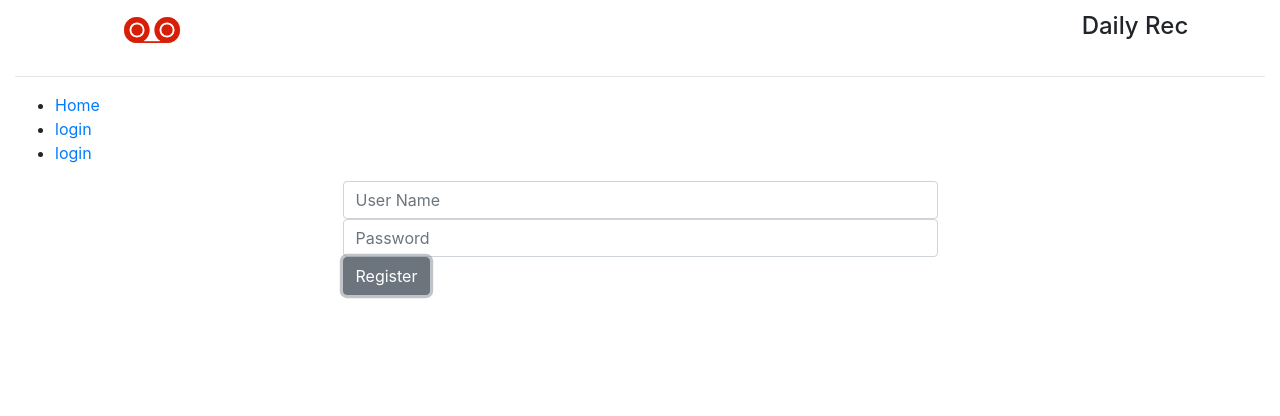
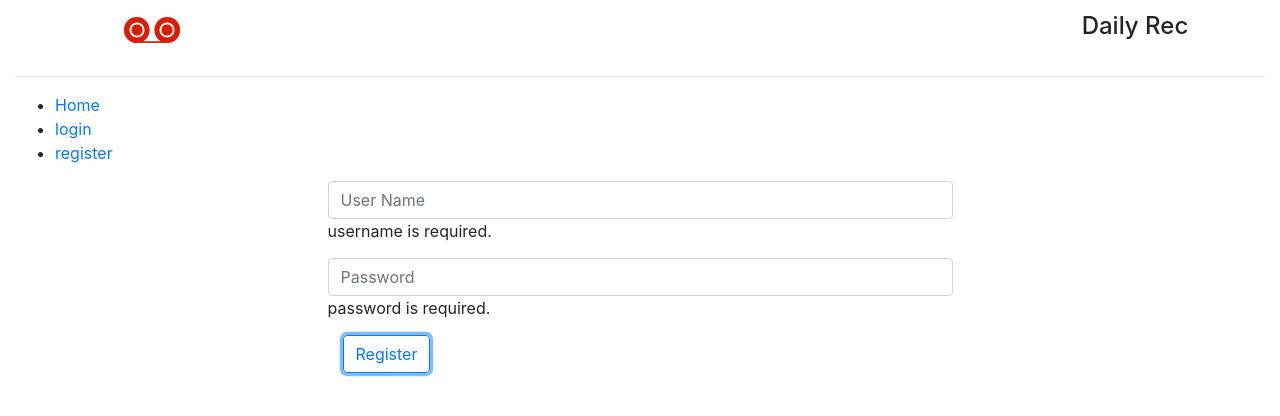
Before and after one commit to Dreamer0526/daily-rec, a React (Create React App) app: page /register in a window 1280 px wide. Both pictures are taken after a click on the button "Register". Shown: the top 416 px of the page. Built offline with nearby package versions, Linux system fonts and the light colour scheme.

Commit message:
finish first story of registration on UI

```diff
--- a/src/App.jsx
+++ b/src/App.jsx
@@ -11,7 +11,7 @@ class App extends Component {
   render() {
     return (
       <BrowserRouter>
-        <div class="container-fluid">
+        <div className="container-fluid">
           <Header />
           <ul>
             <li>
@@ -21,7 +21,7 @@ class App extends Component {
               <Link to="/login">login</Link>
             </li>
             <li>
-              <Link to="/register">login</Link>
+              <Link to="/register">register</Link>
             </li>
           </ul>
           <Col xs={12} md={{ size: 8, offset: 2 }} lg={{ size: 6, offset: 3 }}>
--- a/src/pages/Register.jsx
+++ b/src/pages/Register.jsx
@@ -1,39 +1,127 @@
 import React, { Component } from "react";
-import { Form, Input, Button } from "reactstrap";
+import { Form, Input, Button, Fade, Row, Alert } from "reactstrap";
+import { register } from "../services/authServices";
+
+const originFields = {
+  username: {
+    value: "",
+    alert: ""
+  },
+  password: {
+    value: "",
+    alert: ""
+  }
+};
 
 class Register extends Component {
   constructor() {
     super();
+
     this.state = {
-      username: "",
-      password: ""
+      alert: "",
+      disabled: false,
+      fields: originFields
     };
+  }
+
+  validateForm() {
+    let isValidated = true;
+
+    let { fields } = this.state;
+
+    for (const fieldName in fields) {
+      const fieldContent = fields[fieldName];
+
+      if (!fieldContent.value) {
+        // add alert text in fieldContent and update fields
+        fields = {
+          ...fields,
+          [fieldName]: {
+            ...fieldContent,
+            alert: `${fieldName} is required.`
+          }
+        };
+        isValidated = false;
+      }
+    }
+
+    this.setState({ fields });
+    return isValidated;
+  }
+
+  async submit() {
+    if (!this.validateForm()) return;
+
+    this.setState({ disabled: true });
+
+    const { username, password } = this.state.fields;
+    const form = {
+      username: username.value,
+      password: password.value
+    };
+
+    try {
+      await register(form);
+    } catch (error) {
+      this.setState({ alert: "User name is used" });
+    } finally {
+      this.setState({ disabled: false });
+    }
   }
 
   handleOnChange(event) {
     const { name, value } = event.target;
-    this.setState({ [name]: value });
+
+    const { fields } = this.state;
+    const modified = {
+      ...fields,
+      [name]: {
+        ...fields[name],
+        value
+      }
+    };
+
+    this.setState({ fields: modified });
   }
 
   render() {
-    const { username, password } = this.state;
+    const { alert, disabled, fields } = this.state;
+    const { username, password } = fields;
 
     return (
       <Form id="form-register">
+        {alert && <Alert color="warning">{alert}</Alert>}
+        <Row className="half-margin-bottom">
           <Input
             name="username"
             placeholder="User Name"
-          value={username}
+            value={username.value}
             onChange={this.handleOnChange.bind(this)}
           />
+          <Fade in={username.alert} tag={"span"}>
+            {username.alert}
+          </Fade>
+        </Row>
+        <Row className="half-margin-bottom">
           <Input
             name="password"
             type="password"
             placeholder="Password"
-          value={password}
+            value={password.value}
             onChange={this.handleOnChange.bind(this)}
           />
-        <Button onClick={() => console.log(this.state)}> Register </Button>
+          <Fade in={password.alert} tag={"span"}>
+            {password.alert}
+          </Fade>
+        </Row>
+        <Button
+          outline
+          color="primary"
+          disabled={disabled}
+          onClick={() => this.submit()}
+        >
+          Register
+        </Button>
       </Form>
     );
   }
--- /dev/null
+++ b/src/paths/authApiPaths.js
@@ -0,0 +1,7 @@
+import {
+  baseApiPath
+} from "./baseApiPaths";
+
+export const pathToAuth = `${baseApiPath}/auth`;
+export const pathToRegister = `${pathToAuth}/register`;
+export const pathToLogin = `${pathToAuth}/login`;
--- /dev/null
+++ b/src/paths/baseApiPaths.js
@@ -0,0 +1 @@
+export const baseApiPath = "http://localhost:3001";
--- /dev/null
+++ b/src/services/authServices.js
@@ -0,0 +1,12 @@
+import axios from "axios";
+import * as authApiPaths from "../paths/authApiPaths";
+
+/**
+ * @method register
+ * @param {Object} form Registration form, with keys [username, password]
+ * @return {Promise}
+ */
+export const register = (form) => {
+  const url = authApiPaths.pathToRegister;
+  return axios.post(url, form);
+}
```
Lines whose indentation alone changed are shown as unchanged.
